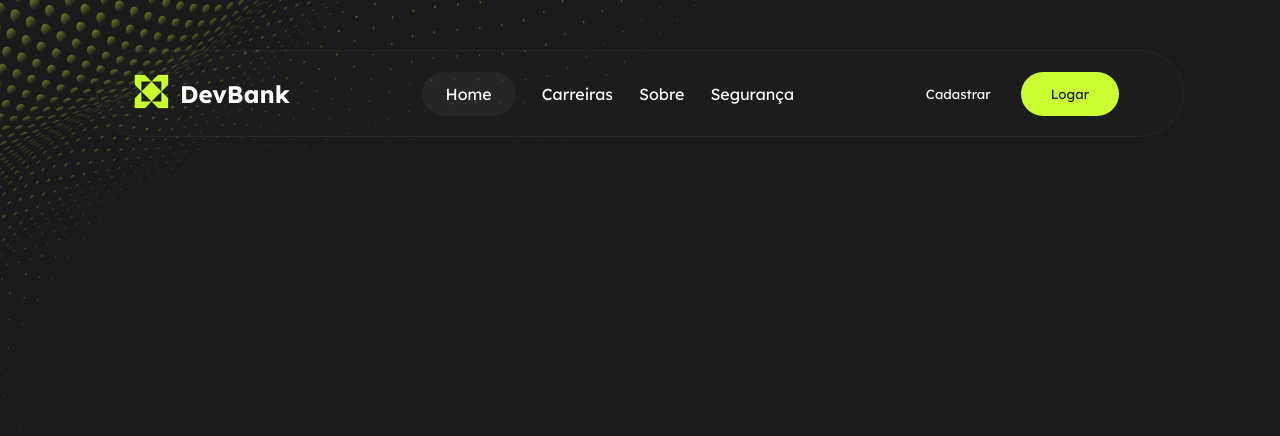
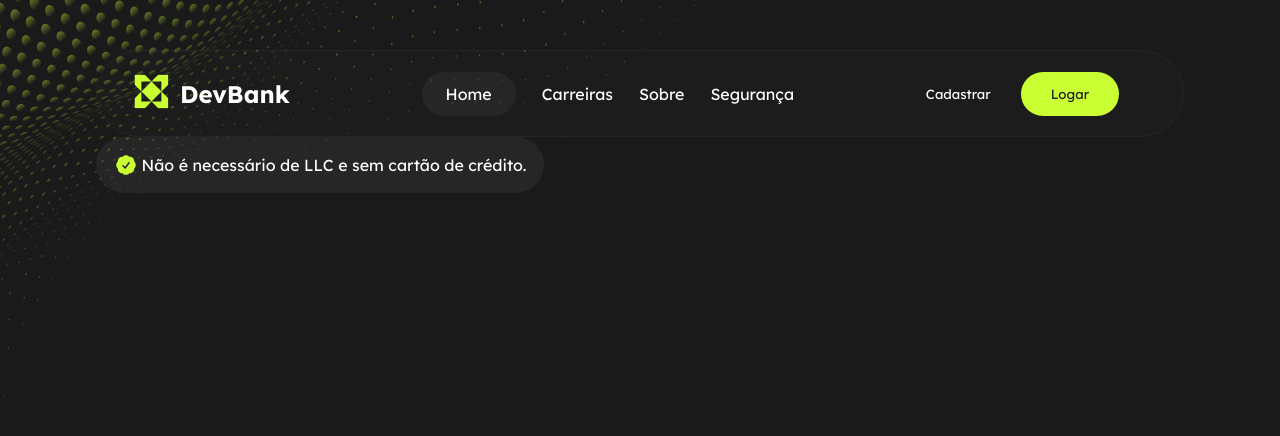
Before and after one commit to gaabssantos/devbank, a React (Vite) app in the folder devbank-client/: page / in a window 1280 px wide. Shown: the top 436 px of the page. Built offline with nearby package versions, Linux system fonts and the light colour scheme.

Commit message:
feat(Warning component created): :sparkles:

```diff
--- /dev/null
+++ b/devbank-client/src/components/warning/index.tsx
@@ -0,0 +1,13 @@
+import CheckMark from '../../assets/check-mark.svg';
+import { Container } from './styles';
+
+const Warning = () => {
+  return (
+    <Container>
+      <img src={CheckMark} alt="Check mark" />
+      <p>Não é necessário de LLC e sem cartão de crédito.</p>
+    </Container>
+  );
+};
+
+export default Warning;
--- /dev/null
+++ b/devbank-client/src/components/warning/styles.tsx
@@ -0,0 +1,15 @@
+import styled from 'styled-components';
+
+import { shades, absolutes } from '../../styles/themes.json';
+
+export const Container = styled.div`
+  background-color: ${shades.gray.variant4};
+  width: 28rem;
+  display: flex;
+  justify-content: center;
+  align-items: center;
+  color: ${absolutes.white};
+  padding: 1rem;
+  gap: 0.25rem;
+  border-radius: 3.75rem;
+`;
--- a/devbank-client/src/screens/home/index.tsx
+++ b/devbank-client/src/screens/home/index.tsx
@@ -1,5 +1,6 @@
 import AbstractDesign from '../../components/abstract-design';
 import Nav from '../../components/nav';
+import Warning from '../../components/warning';
 import { Container } from './styles';
 
 const Home = () => {
@@ -8,6 +9,7 @@ const Home = () => {
       <AbstractDesign />
       <Container>
         <Nav />
+        <Warning />
       </Container>
     </>
   );
```
Also changed, not shown: devbank-client/src/assets/check-mark.svg (added).
